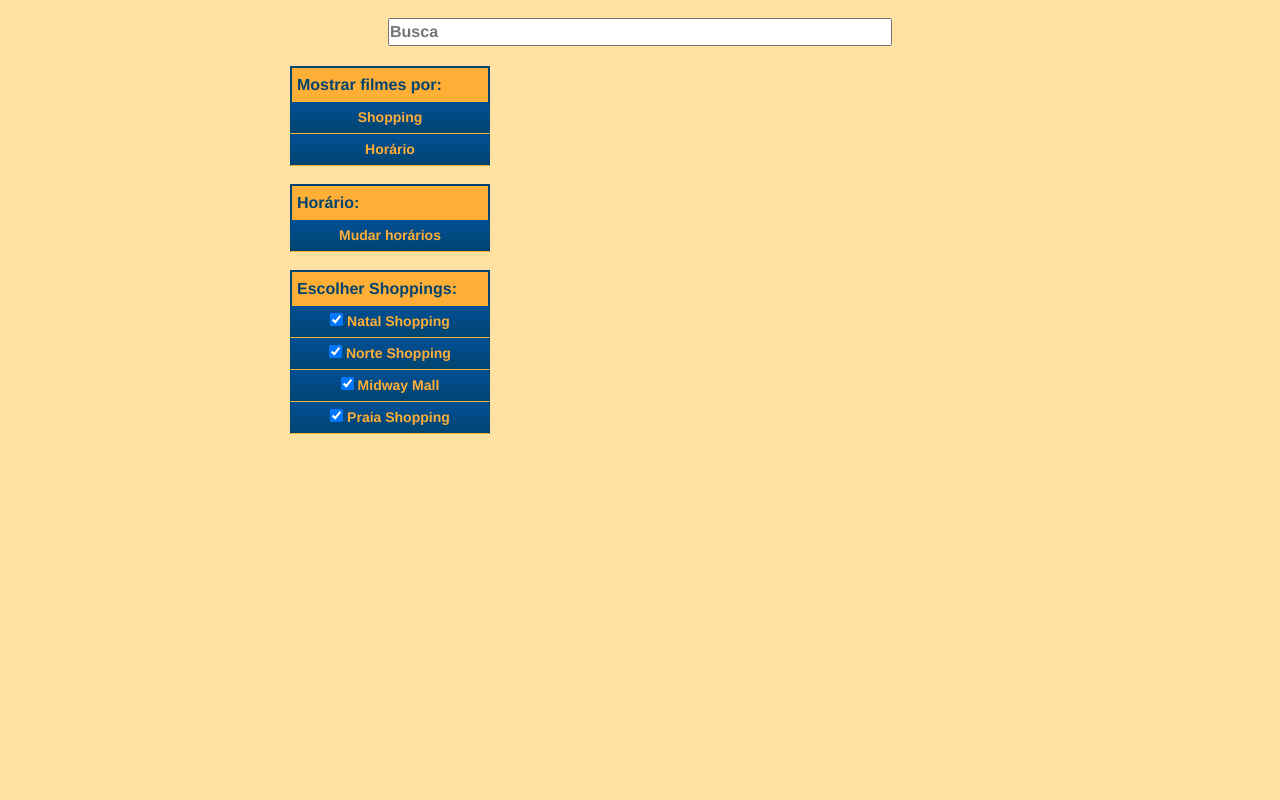
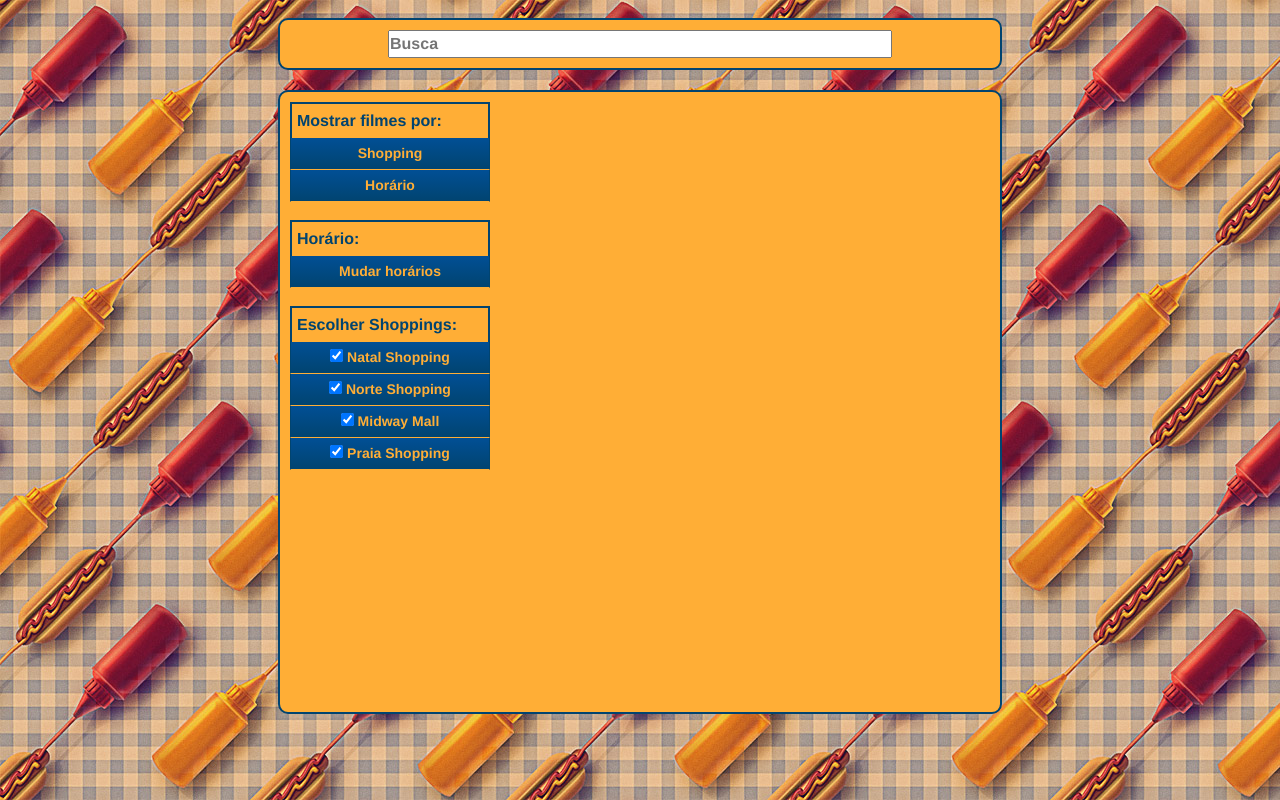
Before and after one commit to Elitelma/webcinemanatal, a plain HTML site: page index.html in a window 1280 px wide. Drawn offline with Linux system fonts and the light colour scheme; no server answers.

Commit message:
added bg and styles

```diff
--- a/stylesheet.css
+++ b/stylesheet.css
@@ -4,7 +4,7 @@
 }
 
 body {
-	background: #ffe1a1;
+	background-image: url("d2awmPs.jpg");
 }
 
 #menu {
@@ -66,10 +66,14 @@ body {
 }
 
 #generalElement {
+	background: #ffae36;
+	padding: 10px;
 	width: 700px;
 	margin-right: auto;
 	margin-left: auto;
 	margin-top: 20px;
+	border: 2px solid #014470;
+	border-radius: 10px;
 }
 
 #generalElement ul {
@@ -139,9 +143,13 @@ body {
 }
 
 #searchElement {
+	padding: 10px;
+	background: #ffae36;
 	width: 700px;
 	margin-left: auto;
 	margin-right: auto;
+	border: 2px solid #014470;
+	border-radius: 10px;
 }
 
 #searchField {
```
Also changed, not shown: bg.jpg (added), bg01.png (added), d2awmPs.jpg (added), food.png (added), school.png (added), 1 other file.
